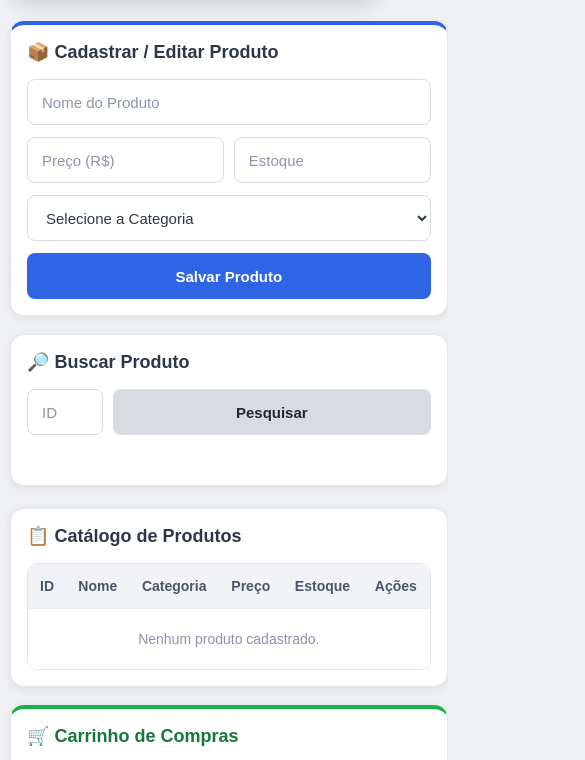
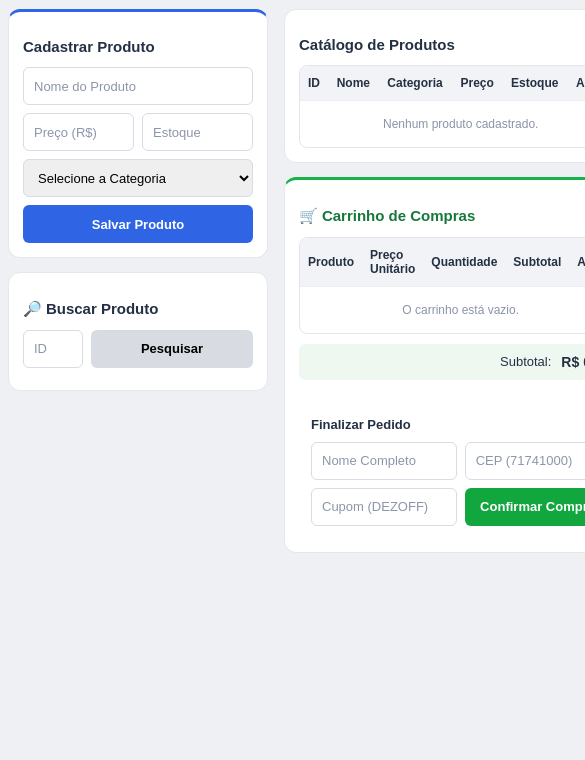
Before and after one commit to analeliis/sistema-gestao-pedidos, a plain HTML site: page index.html in a window 390 px wide. Shown: the part 125-885 px from the top of the page, 585 px wide, since content can reach past the window. After the commit the page ends 844 px from the top, so only its background shows below. Drawn offline with Linux system fonts and the light colour scheme.

Commit message:
Atualização

```diff
--- a/index.html
+++ b/index.html
@@ -15,7 +15,7 @@
     <main class="dashboard">
       <aside class="left-column">
         <section class="card card-blue">
-          <h2 class="card-title">📦 Cadastrar / Editar Produto</h2>
+          <h2 class="card-title">Cadastrar Produto</h2>
 
           <div class="form-group">
             <input type="text" id="nome" placeholder="Nome do Produto" />
@@ -55,7 +55,7 @@
 
       <section class="right-column">
         <section class="card">
-          <h2 class="card-title">📋 Catálogo de Produtos</h2>
+          <h2 class="card-title">Catálogo de Produtos</h2>
 
           <div class="table-wrap">
             <table>
@@ -124,6 +124,6 @@
     </main>
   </div>
 
-  <script src="/src/interface.js"></script>
+  <script src="interface.js"></script>
 </body>
 </html>
--- a/style.css
+++ b/style.css
@@ -9,133 +9,118 @@ body {
   color: #243043;
 }
 
+/* LAYOUT GERAL */
 .page {
-  max-width: 1080px;
-  margin: 18px auto;
-  padding: 0 10px 22px;
+  max-width: 980px;
+  margin: 12px auto;
+  padding: 0 8px 16px;
 }
 
 .top-header {
   background: #2747b6;
   color: white;
-  padding: 24px 26px;
-  border-radius: 16px;
-  box-shadow: 0 8px 18px rgba(0, 0, 0, 0.12);
-  margin-bottom: 24px;
+  padding: 18px 20px;
+  border-radius: 14px;
+  margin-bottom: 18px;
 }
 
 .top-header h1 {
-  margin: 0 0 8px;
-  font-size: 34px;
-  line-height: 1.08;
+  margin: 0 0 4px;
+  font-size: 28px;
   font-weight: 800;
-  letter-spacing: -0.3px;
 }
 
 .top-header p {
   margin: 0;
-  font-size: 14px;
-  color: #edf2ff;
+  font-size: 12px;
 }
 
 .dashboard {
   display: grid;
-  grid-template-columns: 300px 1fr;
-  gap: 22px;
-  align-items: start;
+  grid-template-columns: 260px 1fr;
+  gap: 16px;
 }
 
 .left-column,
 .right-column {
   display: flex;
   flex-direction: column;
-  gap: 18px;
+  gap: 14px;
 }
 
+/* CARDS */
 .card {
-  background: #ffffff;
-  border-radius: 14px;
-  padding: 18px 18px 16px;
-  box-shadow: 0 2px 8px rgba(0, 0, 0, 0.08);
+  background: white;
+  border-radius: 12px;
+  padding: 14px;
   border: 1px solid #e4e7ec;
 }
 
 .card-blue {
-  border-top: 4px solid #2f65e5;
+  border-top: 3px solid #2f65e5;
 }
 
 .card-green {
-  border-top: 4px solid #19b24a;
+  border-top: 3px solid #19b24a;
 }
 
 .card-title {
-  margin: 0 0 16px;
-  font-size: 18px;
+  margin-bottom: 12px;
+  font-size: 15px;
   font-weight: 800;
-  color: #2d3748;
 }
 
 .title-green {
   color: #15793a;
 }
 
+/* FORMULÁRIO */
 .form-group {
-  margin-bottom: 12px;
+  margin-bottom: 8px;
 }
 
+/* 🔥 CORREÇÃO DO ESTOQUE */
 .form-row {
-  display: flex;
-  gap: 10px;
-  margin-bottom: 12px;
+  width: 100%;
+  margin-bottom: 8px;
 }
 
-.two-cols input {
+.form-row.two-cols {
+  display: grid;
+  grid-template-columns: 1fr 1fr;
+  gap: 8px;
   width: 100%;
 }
 
-.search-row input {
-  width: 76px;
+.form-row.two-cols input {
+  width: 100%;
+  min-width: 0;
 }
 
-.search-row button {
-  flex: 1;
-}
-
+/* INPUTS */
 input,
 select {
   width: 100%;
-  height: 46px;
+  height: 38px;
+  padding: 0 10px;
+  font-size: 13px;
+  border-radius: 6px;
   border: 1px solid #d7dce4;
-  border-radius: 8px;
-  padding: 0 14px;
-  font-size: 15px;
-  color: #2d3748;
-  background: #fff;
-  outline: none;
+  min-width: 0;
 }
 
 input::placeholder {
   color: #8c96a8;
 }
 
-input:focus,
-select:focus {
-  border-color: #7aa2ff;
-  box-shadow: 0 0 0 3px rgba(47, 101, 229, 0.12);
-}
-
+/* BOTÕES */
 .btn {
+  height: 38px;
+  font-size: 13px;
+  border-radius: 6px;
+  font-weight: 700;
+  cursor: pointer;
   border: none;
-  border-radius: 8px;
-  cursor: pointer;
-  font-size: 15px;
-  font-weight: 700;
-  transition: 0.2s ease;
-  height: 46px;
-}
-
-.btn:hover {
-  transform: translateY(-1px);
 }
 
 .btn-full {
@@ -147,17 +132,8 @@ select:focus {
   color: white;
 }
 
-.btn-primary:hover {
-  background: #2858ca;
-}
-
 .btn-search {
   background: #d8dbe2;
-  color: #1f2937;
-}
-
-.btn-search:hover {
-  background: #cdd1d9;
 }
 
 .btn-success {
@@ -165,28 +141,36 @@ select:focus {
   color: white;
 }
 
-.btn-success:hover {
-  background: #0f9138;
+/* BUSCA */
+.search-row {
+  display: flex;
+  gap: 8px;
+}
+
+.search-row input {
+  width: 60px;
+}
+
+.search-row button {
+  flex: 1;
 }
 
 .search-result {
-  min-height: 22px;
-  margin-top: 4px;
-  font-size: 13px;
+  font-size: 12px;
+  margin-top: 6px;
   color: #3554a5;
-  font-weight: 600;
 }
 
+/* TABELA */
 .table-wrap {
-  overflow-x: auto;
+  border-radius: 8px;
+  overflow: hidden;
   border: 1px solid #e2e6ec;
-  border-radius: 10px;
 }
 
 table {
   width: 100%;
   border-collapse: collapse;
-  background: #fff;
 }
 
 thead {
@@ -195,47 +179,35 @@ thead {
 
 th,
 td {
-  padding: 14px 12px;
+  padding: 10px 8px;
+  font-size: 12px;
   text-align: left;
-  font-size: 14px;
-}
-
-th {
-  color: #4a5568;
-  font-weight: 800;
 }
 
 td {
   border-top: 1px solid #ebedf1;
-  color: #2d3748;
-  vertical-align: middle;
 }
 
 .empty-cell {
   text-align: center;
   color: #8a94a8;
-  padding: 22px 12px;
+  padding: 16px;
 }
 
+/* AÇÕES */
 .actions {
   display: flex;
-  gap: 8px;
+  gap: 6px;
   flex-wrap: wrap;
 }
 
 .action-btn {
+  font-size: 11px;
+  padding: 6px 8px;
+  border-radius: 6px;
   border: 1px solid;
   background: white;
-  border-radius: 8px;
-  padding: 8px 12px;
-  font-size: 13px;
-  font-weight: 700;
   cursor: pointer;
-  transition: 0.2s ease;
-}
-
-.action-btn:hover {
-  transform: translateY(-1px);
 }
 
 .btn-add {
@@ -248,146 +220,87 @@ td {
   color: #2d64f0;
 }
 
-.btn-delete {
-  border-color: #ff7a7a;
-  color: #ff4343;
-}
-
+.btn-delete,
 .btn-remove {
   border-color: #ff7a7a;
   color: #ff4343;
 }
 
+/* QUANTIDADE */
 .qty-box {
-  display: inline-flex;
-  align-items: center;
-  border: 1px solid #dce2ea;
-  border-radius: 8px;
-  overflow: hidden;
-  background: #fff;
+  display: flex;
+  border: 1px solid #ccc;
+  border-radius: 6px;
 }
 
 .qty-btn {
-  width: 34px;
-  height: 34px;
+  width: 28px;
+  height: 28px;
+  font-size: 18px;
   border: none;
   background: #f6f7f9;
-  font-size: 22px;
   cursor: pointer;
-  color: #364152;
-}
-
-.qty-btn:hover {
-  background: #eceff3;
 }
 
 .qty-value {
-  width: 42px;
+  width: 30px;
   text-align: center;
-  font-size: 16px;
-  font-weight: 700;
-  color: #2d3748;
+  font-size: 13px;
 }
 
+/* SUBTOTAL */
 .subtotal-bar {
-  margin-top: 14px;
+  margin-top: 10px;
+  padding: 10px 12px;
   background: #eef8f0;
-  border-radius: 8px;
-  padding: 14px 18px;
+  border-radius: 6px;
   display: flex;
   justify-content: flex-end;
-  gap: 14px;
-  align-items: center;
-  font-size: 16px;
-  color: #15803d;
+  gap: 10px;
+  font-size: 13px;
 }
 
 .subtotal-bar strong {
-  font-size: 18px;
+  font-size: 14px;
 }
 
+/* FINALIZAÇÃO */
 .checkout-box {
-  margin-top: 16px;
-  border: 1px solid #e2e6ec;
-  border-radius: 12px;
-  padding: 18px;
-  background: #fff;
+  margin-top: 12px;
+  padding: 12px;
+  border-radius: 8px;
 }
 
 .checkout-box h3 {
-  margin: 0 0 18px;
-  font-size: 16px;
-  text-decoration: underline;
-  color: #2f3a4f;
+  font-size: 13px;
+  margin-bottom: 10px;
 }
 
 .checkout-grid {
   display: grid;
   grid-template-columns: 1fr 1fr;
-  gap: 12px 14px;
+  gap: 8px;
 }
 
+/* RESULTADO */
 .resultado-final {
-  margin-top: 16px;
+  margin-top: 10px;
+  padding: 10px;
+  font-size: 12px;
+  border-radius: 8px;
   background: #fff8da;
   border: 1px solid #f0dea0;
-  border-radius: 10px;
-  padding: 14px;
-  color: #3f3a25;
-  line-height: 1.6;
-  font-size: 14px;
 }
 
 .hidden {
   display: none;
 }
 
+/* CORES */
 .text-success {
   color: #159447;
-  font-weight: 700;
 }
 
 .text-muted {
   color: #8993a4;
 }
-
-@media (max-width: 1050px) {
-  .dashboard {
-    grid-template-columns: 1fr;
-  }
-
-  .top-header h1 {
-    font-size: 30px;
-  }
-}
-
-@media (max-width: 700px) {
-  .top-header {
-    padding: 20px 18px;
-  }
-
-  .top-header h1 {
-    font-size: 26px;
-  }
-
-  .card {
-    padding: 16px;
-  }
-
-  .card-title {
-    font-size: 18px;
-  }
-
-  .checkout-grid {
-    grid-template-columns: 1fr;
-  }
-
-  .subtotal-bar {
-    justify-content: space-between;
-    font-size: 15px;
-  }
-
-  .subtotal-bar strong {
-    font-size: 16px;
-  }
-}
```
